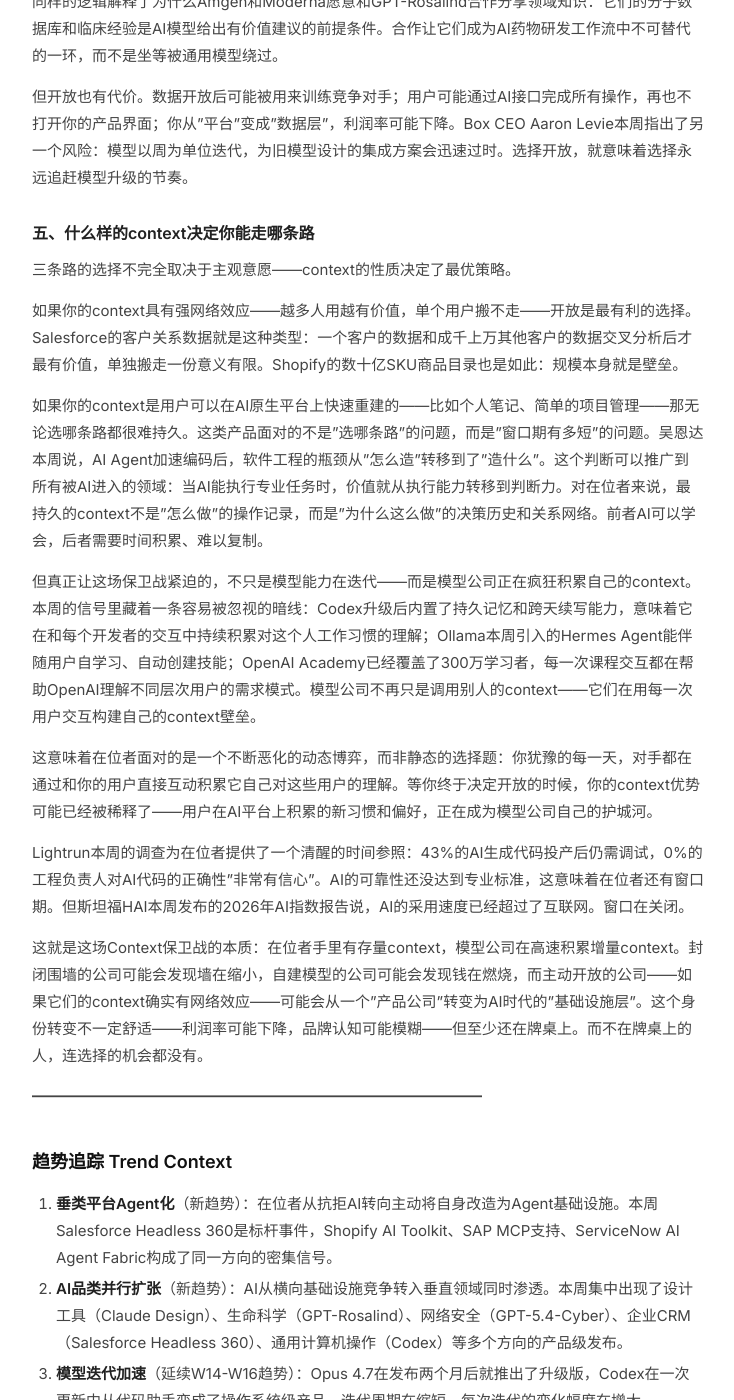
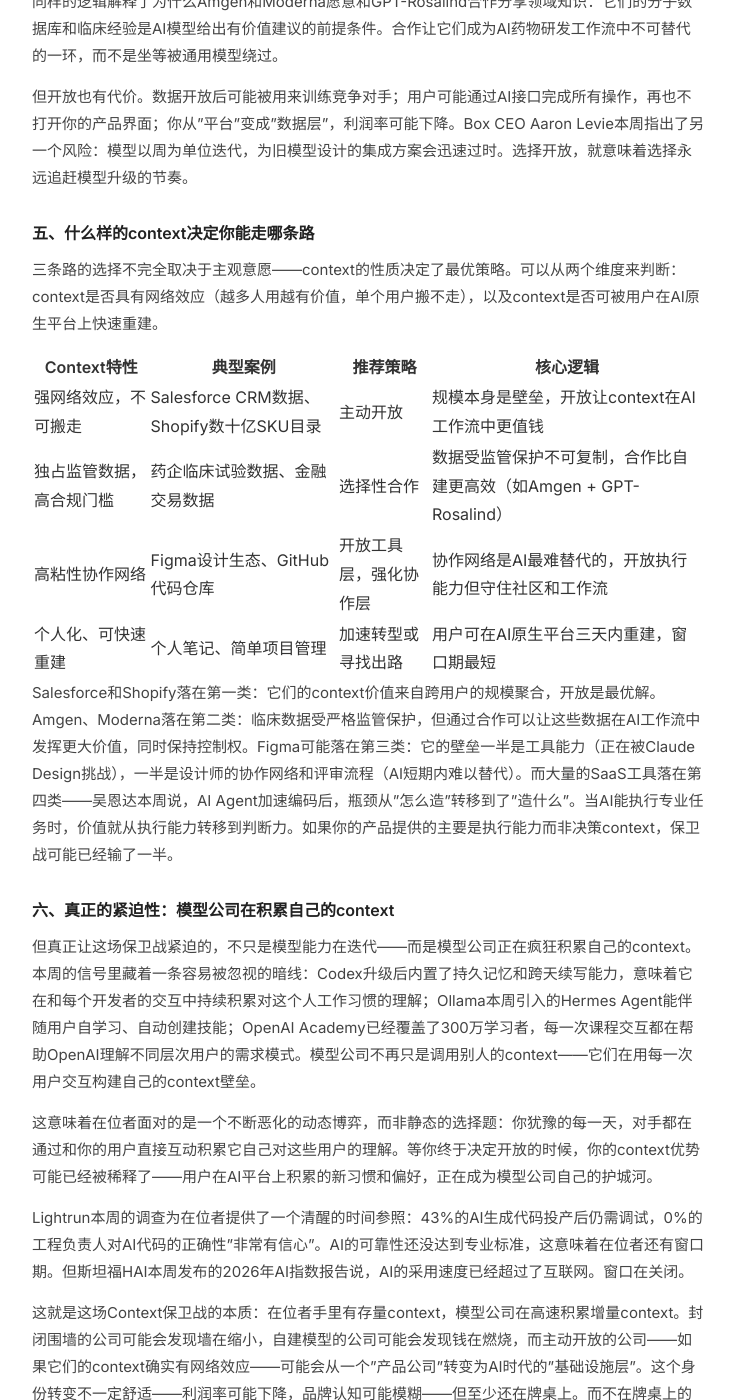
Before and after one commit to Amb2rZhou/ai-frontier-insight, a Jekyll site: the page built from docs/_posts/2026-04-20-weekly.md, in a window 1280 px wide and 1400 px high, scrolled down 3305 px. Shown: the whole window, without its empty margins (272-1006 px from the left). Built offline with Jekyll 4.4.1, drawn with Linux system fonts in a browser that asks for light colours; some of the changed text lies outside the part shown.

Commit message:
weekly: W17 Context保卫战 — 结构优化
- 第五节扩充判断矩阵（context特性 × 推荐策略）
- 暗线（模型积累自己的context）提前到Executive Summary
- Prediction Review加信心变化指示（↑/→）
- Cursor信号补充主题关联说明

Co-Authored-By: Claude Opus 4.6 <noreply@anthropic.com>

```diff
--- a/data/weekly/2026-W17.json
+++ b/data/weekly/2026-W17.json
@@ -92,13 +92,15 @@
       "original_prediction": "六个月内至少一家主要AI公司将在模型发布时同时提供真实任务通过率指标",
       "source_week": "W16",
       "status": "观察中",
-      "evidence": "Scale AI CEO展示Muse Spark在ClawEval上的排名"
+      "confidence_change": "↑ 略升",
+      "evidence": "Scale AI CEO展示Muse Spark在ClawEval上的排名，方向符合但头部模型公司正式发布中尚未采用"
     },
     {
       "original_prediction": "Agent零信任架构将成为企业采购Agent服务的标准要求之一",
       "source_week": "W16",
       "status": "观察中",
-      "evidence": "VentureBeat调查显示多数企业无法阻止Stage-3 Agent威胁"
+      "confidence_change": "→ 持平",
+      "evidence": "VentureBeat调查显示多数企业无法阻止Stage-3 Agent威胁，威胁认知增强但甲方尚未形成统一采购要求"
     }
   ],
   "new_predictions": [
--- a/docs/_posts/2026-04-20-weekly.md
+++ b/docs/_posts/2026-04-20-weekly.md
@@ -15,7 +15,7 @@ categories: weekly
 
 ## 核心摘要 Executive Summary
 
-W16讲的是Agent部署加速但评估体系跟不上。本周的信号指向一个更根本的问题：AI不只是在原有赛道上跑得更快，而是同时开辟了一批全新赛道。48小时内，Anthropic发布Claude Design挑战Figma，OpenAI将Codex升级为计算机操作员并推出生命科学模型GPT-Rosalind，Salesforce把27年的CRM平台改造为Agent基础设施。面对这种同时入侵，垂直领域的在位者只有三种应对姿态：封闭数据拒绝合作、投入资源自建模型、或者主动将自己的用户context开放为AI调用的基础设施。本周最重要的信号不是谁发布了什么产品，而是Salesforce、Shopify、SAP等在位者已经做出了选择——主动开放。它们为什么做这个选择、这个选择背后的逻辑和代价，才是本周真正值得深入分析的问题。
+W16讲的是Agent部署加速但评估体系跟不上。本周的信号指向一个更根本的问题：AI不只是在原有赛道上跑得更快，而是同时开辟了一批全新赛道。48小时内，Anthropic发布Claude Design挑战Figma，OpenAI将Codex升级为计算机操作员并推出生命科学模型GPT-Rosalind，Salesforce把27年的CRM平台改造为Agent基础设施。面对这种同时入侵，垂直领域的在位者只有三种应对姿态：封闭数据拒绝合作、投入资源自建模型、或者主动将自己的用户context开放为AI调用的基础设施。本周最重要的信号不是谁发布了什么产品，而是Salesforce、Shopify、SAP等在位者已经做出了选择——主动开放。但更值得警惕的是硬币的另一面：在位者还在犹豫的时候，模型公司已经在通过持久记忆、自学习Agent和数百万用户交互疯狂积累自己的context。这场保卫战的时间窗口正在关闭。
 
 ## 深度分析 Deep Analysis
 
@@ -67,11 +67,18 @@ Salesforce不是孤例。Shopify在4月初发布了开源的AI Toolkit（MIT许
 
 ### 五、什么样的context决定你能走哪条路
 
-三条路的选择不完全取决于主观意愿——context的性质决定了最优策略。
+三条路的选择不完全取决于主观意愿——context的性质决定了最优策略。可以从两个维度来判断：context是否具有网络效应（越多人用越有价值，单个用户搬不走），以及context是否可被用户在AI原生平台上快速重建。
 
-如果你的context具有强网络效应——越多人用越有价值，单个用户搬不走——开放是最有利的选择。Salesforce的客户关系数据就是这种类型：一个客户的数据和成千上万其他客户的数据交叉分析后才最有价值，单独搬走一份意义有限。Shopify的数十亿SKU商品目录也是如此：规模本身就是壁垒。
+| Context特性 | 典型案例 | 推荐策略 | 核心逻辑 |
+|---|---|---|---|
+| 强网络效应，不可搬走 | Salesforce CRM数据、Shopify数十亿SKU目录 | 主动开放 | 规模本身是壁垒，开放让context在AI工作流中更值钱 |
+| 独占监管数据，高合规门槛 | 药企临床试验数据、金融交易数据 | 选择性合作 | 数据受监管保护不可复制，合作比自建更高效（如Amgen + GPT-Rosalind） |
+| 高粘性协作网络 | Figma设计生态、GitHub代码仓库 | 开放工具层，强化协作层 | 协作网络是AI最难替代的，开放执行能力但守住社区和工作流 |
+| 个人化、可快速重建 | 个人笔记、简单项目管理 | 加速转型或寻找出路 | 用户可在AI原生平台三天内重建，窗口期最短 |
 
-如果你的context是用户可以在AI原生平台上快速重建的——比如个人笔记、简单的项目管理——那无论选哪条路都很难持久。这类产品面对的不是"选哪条路"的问题，而是"窗口期有多短"的问题。吴恩达本周说，AI Agent加速编码后，软件工程的瓶颈从"怎么造"转移到了"造什么"。这个判断可以推广到所有被AI进入的领域：当AI能执行专业任务时，价值就从执行能力转移到判断力。对在位者来说，最持久的context不是"怎么做"的操作记录，而是"为什么这么做"的决策历史和关系网络。前者AI可以学会，后者需要时间积累、难以复制。
+Salesforce和Shopify落在第一类：它们的context价值来自跨用户的规模聚合，开放是最优解。Amgen、Moderna落在第二类：临床数据受严格监管保护，但通过合作可以让这些数据在AI工作流中发挥更大价值，同时保持控制权。Figma可能落在第三类：它的壁垒一半是工具能力（正在被Claude Design挑战），一半是设计师的协作网络和评审流程（AI短期内难以替代）。而大量的SaaS工具落在第四类——吴恩达本周说，AI Agent加速编码后，瓶颈从"怎么造"转移到了"造什么"。当AI能执行专业任务时，价值就从执行能力转移到判断力。如果你的产品提供的主要是执行能力而非决策context，保卫战可能已经输了一半。
+
+### 六、真正的紧迫性：模型公司在积累自己的context
 
 但真正让这场保卫战紧迫的，不只是模型能力在迭代——而是模型公司正在疯狂积累自己的context。本周的信号里藏着一条容易被忽视的暗线：Codex升级后内置了持久记忆和跨天续写能力，意味着它在和每个开发者的交互中持续积累对这个人工作习惯的理解；Ollama本周引入的Hermes Agent能伴随用户自学习、自动创建技能；OpenAI Academy已经覆盖了300万学习者，每一次课程交互都在帮助OpenAI理解不同层次用户的需求模式。模型公司不再只是调用别人的context——它们在用每一次用户交互构建自己的context壁垒。
 
@@ -92,8 +99,8 @@ Lightrun本周的调查为在位者提供了一个清醒的时间参照：43%的
 
 ## 预测回顾 Prediction Review
 
-1. **W16预测："六个月内至少一家主要AI公司将在模型发布时同时提供真实任务通过率指标"** → Scale AI CEO本周展示Muse Spark在ClawEval（Agentic任务评测）上的排名，主动引用真实任务基准而非传统benchmark。方向符合预期。⏳ 观察中。
-2. **W16预测："Agent零信任架构将成为企业采购Agent服务的标准要求之一"** → VentureBeat调查发现大多数企业无法阻止Stage-3 Agent威胁，Microsoft Copilot Studio修补漏洞后数据仍可被窃取。需求端信号在增强，但尚未成为采购标准。⏳ 观察中。
+1. **W16预测："六个月内至少一家主要AI公司将在模型发布时同时提供真实任务通过率指标"** → Scale AI CEO本周展示Muse Spark在ClawEval（Agentic任务评测）上的排名，主动引用真实任务基准而非传统benchmark。方向符合预期，但尚未出现头部模型公司在正式发布中采用。⏳ 观察中 · 信心：较上周略升（↑）。
+2. **W16预测："Agent零信任架构将成为企业采购Agent服务的标准要求之一"** → VentureBeat调查发现大多数企业无法阻止Stage-3 Agent威胁，Microsoft Copilot Studio修补漏洞后数据仍可被窃取。威胁认知在增强，但距离转化为采购标准还有距离——当前更多是安全厂商在推动，甲方尚未形成统一要求。⏳ 观察中 · 信心：与上周持平（→）。
 
 ## 新预测 New Predictions
 
@@ -111,6 +118,6 @@ Lightrun本周的调查为在位者提供了一个清醒的时间参照：43%的
 | Lightrun调查：43%AI生成代码投产需调试，0%负责人"非常有信心" | VentureBeat / Lightrun | ★★★ |
 | Shopify发布AI Toolkit（MCP）+ Agentic Storefronts + UCP协议 | Shopify / AlternativeTo | ★★★ |
 | OpenAI发布网络安全模型GPT-5.4-Cyber | OpenAI / Wired | ★★☆ |
-| Cursor洽谈以$50B估值融资$2B+ | TechCrunch | ★★☆ |
+| Cursor以$50B估值融$2B+：资本押注AI将替代垂直开发工具 | TechCrunch | ★★☆ |
 | Stanford HAI 2026：AI采用速度超互联网，年轻开发者就业率降20% | Reddit / Stanford HAI | ★★☆ |
 | SAP全面支持MCP协议，ServiceNow推出AI Agent Fabric | Techzine / ServiceNow | ★★☆ |
```
Also changed, not shown: data/weekly/2026-W17.md (+14 -7 lines), 1 other file.
